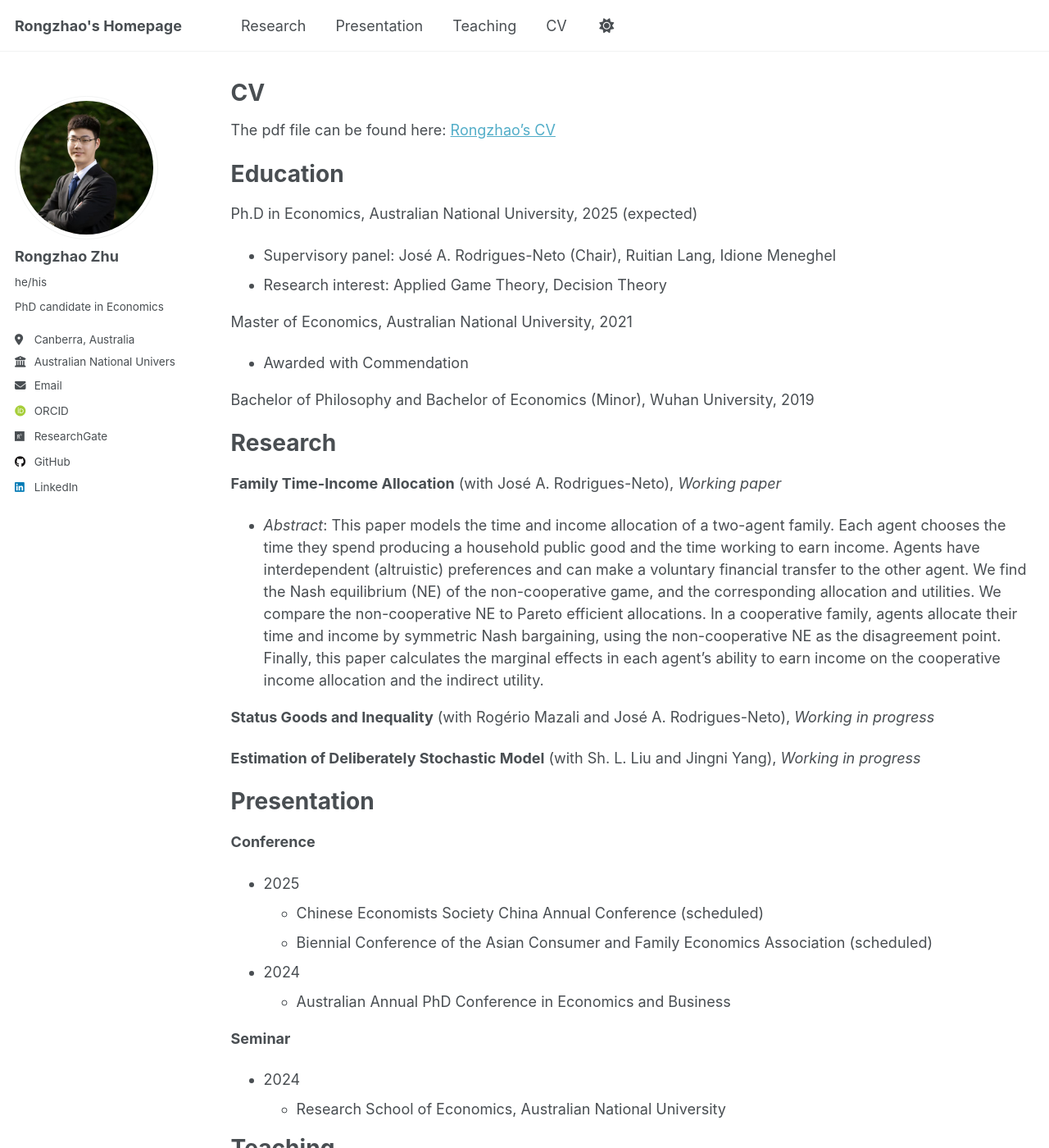
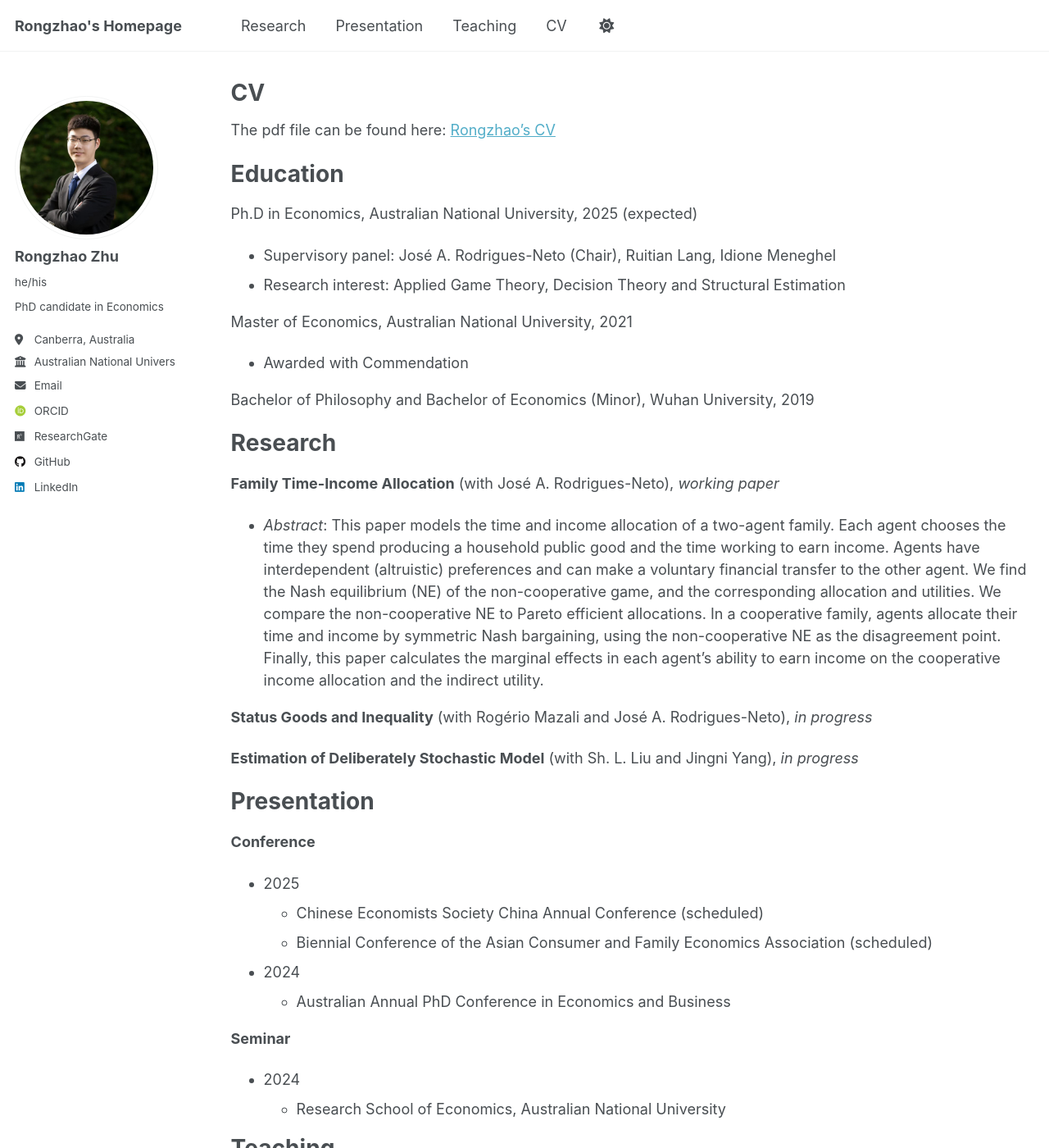
Before and after one commit to Roongzhao/roongzhao.github.io, a Jekyll site: the page built from _pages/cv.md, in a window 1280 px wide and 1400 px high. Shown: the whole window at 82% size. Built offline with Jekyll 4.4.1, drawn with Linux system fonts in a browser that asks for light colours; some web fonts are replaced.

```diff
--- a/_pages/cv.md
+++ b/_pages/cv.md
@@ -15,7 +15,7 @@ Education
 ======
 Ph.D in Economics, Australian National University, 2025 (expected)
 - Supervisory panel: José A. Rodrigues-Neto (Chair), Ruitian Lang, Idione Meneghel
-- Research interest: Applied Game Theory, Decision Theory
+- Research interest: Applied Game Theory, Decision Theory and Structural Estimation
 
 Master of Economics, Australian National University, 2021
 - Awarded with Commendation
@@ -24,12 +24,12 @@ Bachelor of Philosophy and Bachelor of Economics (Minor), Wuhan University, 2019
 
 Research
 ======
-**Family Time-Income Allocation** (with José A. Rodrigues-Neto), *Working paper*
+**Family Time-Income Allocation** (with José A. Rodrigues-Neto), *working paper*
   - *Abstract*: This paper models the time and income allocation of a two-agent family. Each agent chooses the time they spend producing a household public good and the time working to earn income. Agents have interdependent (altruistic) preferences and can make a voluntary financial transfer to the other agent. We find the Nash equilibrium (NE) of the non-cooperative game, and the corresponding allocation and utilities. We compare the non-cooperative NE to Pareto efficient allocations. In a cooperative family, agents allocate their time and income by symmetric Nash bargaining, using the non-cooperative NE as the disagreement point. Finally, this paper calculates the marginal effects in each agent's ability to earn income on the cooperative income allocation and the indirect utility.
 
-**Status Goods and Inequality** (with Rogério Mazali and José A. Rodrigues-Neto), *Working in progress*
+**Status Goods and Inequality** (with Rogério Mazali and José A. Rodrigues-Neto), *in progress*
 
-**Estimation of Deliberately Stochastic Model** (with Sh. L. Liu and Jingni Yang), *Working in progress*
+**Estimation of Deliberately Stochastic Model** (with Sh. L. Liu and Jingni Yang), *in progress*
 
 Presentation
 ======
```
Also changed, not shown: _pages/about.md (+2 -2 lines), _pages/research.md (+1 -1 lines), 1 other file.
